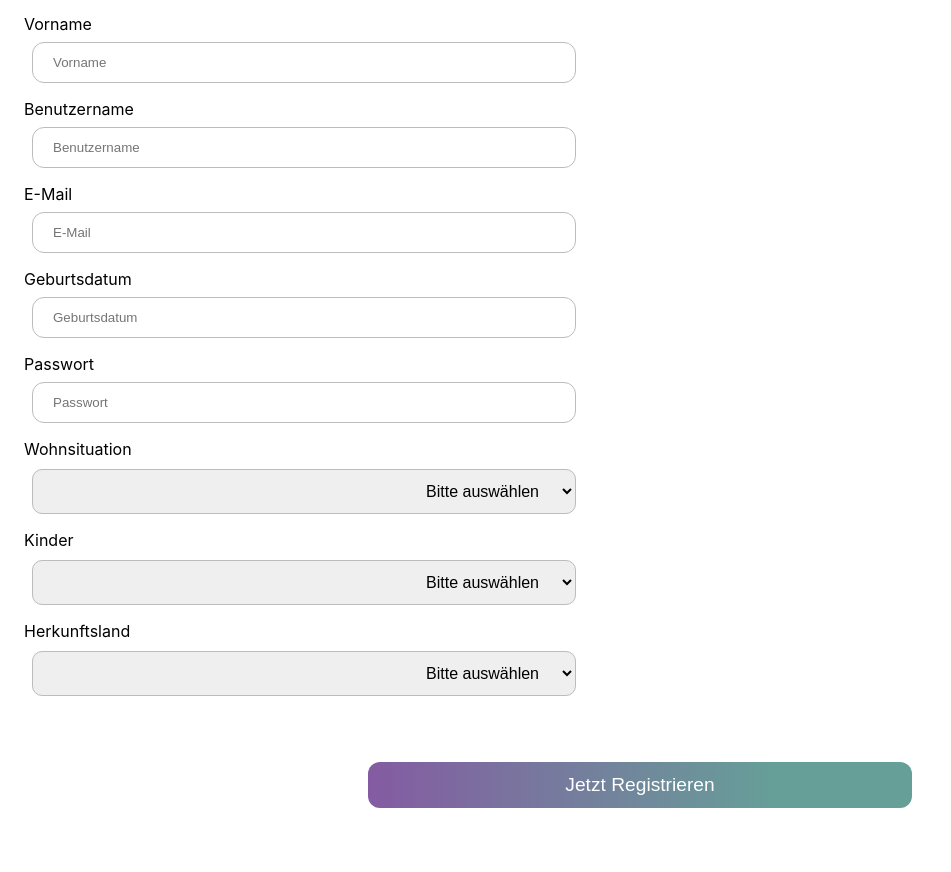
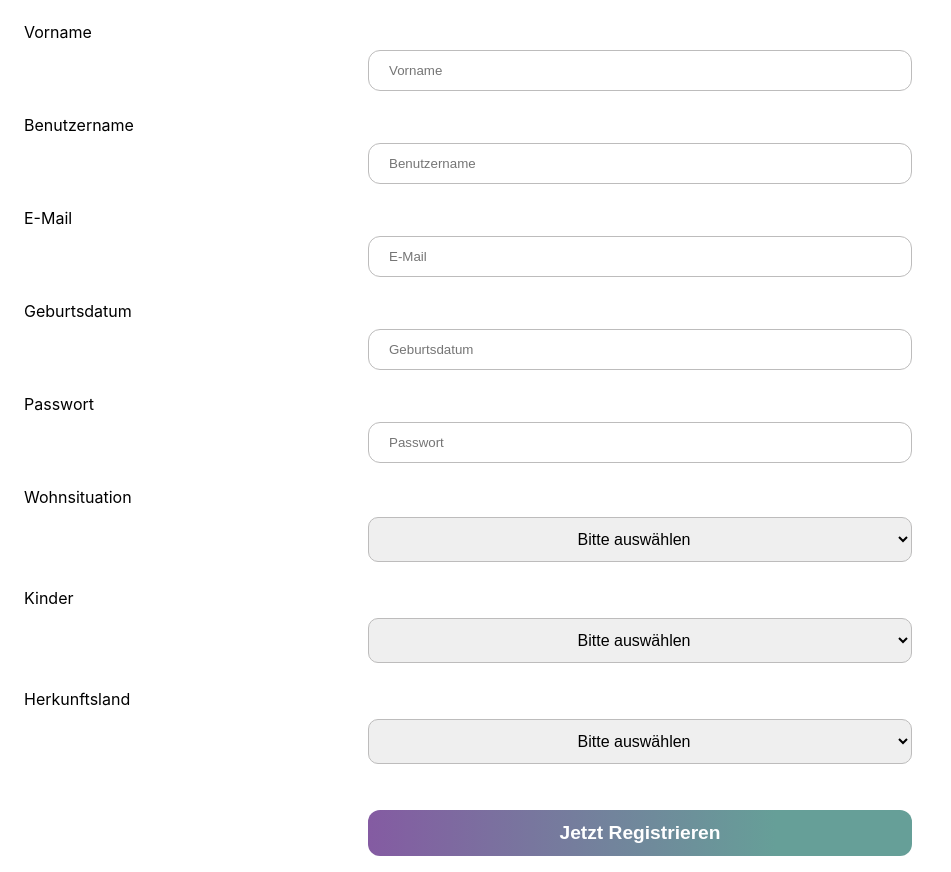
Before and after one commit to xSilentStorm313/Projekt-Web, a React (Create React App) app in the folder webapp/: page /registration in a window 1280 px wide. Shown: the part 561-1433 px from the top of the page, without its empty margins (0-951 px from the left). Before the commit the page ends 1385 px from the top, so only its background shows below. Built offline with nearby package versions, Linux system fonts and the light colour scheme.

Commit message:
css responsive änderungen

```diff
--- a/webapp/src/Grün/Hauptseitegrün.css
+++ b/webapp/src/Grün/Hauptseitegrün.css
@@ -25,7 +25,7 @@
 
 .buttonbeitraggrün {
   background-color:white;
-  height: 19.875rem;
+  height: 20.875rem;
   margin: 1rem 2rem;
   box-shadow: 0 0  1rem 0.063rem rgb(213, 213, 213);
   border-radius: 1rem;
@@ -33,7 +33,7 @@
   margin-top: 2rem;
   display: inline-block;
   color: black;
-  column-width: 15rem;
+  column-width: 16rem;
 }
 
 .abstand {
--- a/webapp/src/Lila/Hauptseitelila.css
+++ b/webapp/src/Lila/Hauptseitelila.css
@@ -19,7 +19,7 @@
 
 .buttonbeitrag {
   background-color: white;
-  height: 19.875rem;
+  height: 20.875rem;
   margin: 1rem 2rem;
   box-shadow: 0 0 1rem 0.063rem rgb(213, 213, 213);
   border-radius: 1rem;
@@ -27,7 +27,7 @@
   margin-top: 2rem;
   display: inline-block;
   color: black;
-  column-width: 15rem;
+  column-width: 16rem;
 }
 
 .abstand{
@@ -39,7 +39,7 @@ img{
   width: 5.25rem;
 }
 
-.beschreibung{ /* mach nichts? */
+.beschreibung{ /* macht nichts? */
   text-align: left;
   font-weight: bold;
   line-height: 0.063rem;
--- a/webapp/src/Registrieren.css
+++ b/webapp/src/Registrieren.css
@@ -41,9 +41,6 @@
         border-radius: 0.625rem;
         text-align: left;
         width: 34rem;
-        display: flex;
-        flex-direction: column;
-        align-items: flex-end;
     }
 }
 
@@ -72,9 +69,6 @@
         border-radius: 0.75rem;
         outline: none;
         text-align: left;
-        display: flex;
-        flex-direction: column;
-        align-items: flex-end;
     }
 }
 
@@ -126,7 +120,7 @@
         border-radius: 0.75rem;
         text-align: center;
         font-size: 1.2rem;
-        font-weight: medium;
+        font-weight: bold;
         cursor: pointer;
         transition: background-color 250ms;
         border: none;
```
